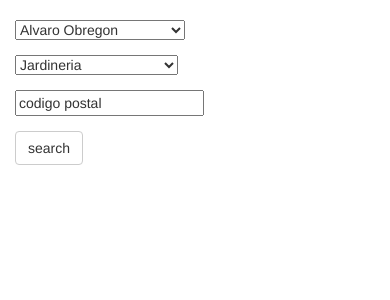
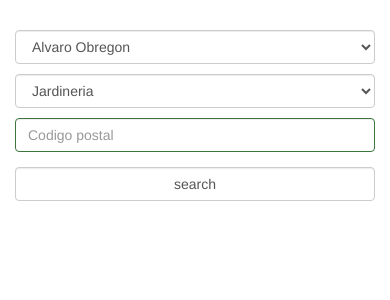
Before and after one commit to ChambitasHackaton/ChambitasWeb, a Django app: page / in a window 390 px wide. Shown: the part 185-485 px from the top of the page. Run offline with Django 3.2, Linux system fonts and the light colour scheme; parts of the project's set-up code (start-up, migrations or seed data) failed here and were passed over; some libraries are stand-ins or nearby versions.

Commit message:
bootstrap

```diff
--- /dev/null
+++ b/static/css/estilos.css
@@ -0,0 +1,8 @@
+.ok, .ok2{
+margin: 10px 0;
+}
+
+.ok2 {
+text-align:center;
+width:100%;
+}
--- a/templates/bases/base.html
+++ b/templates/bases/base.html
@@ -5,7 +5,7 @@
   <meta charset="UTF-8">
   <title>Chambitas</title>
   <link rel="stylesheet" href="{% static 'css/bootstrap.css' %}">
-  <!--<link rel="stylesheet" href="{% static 'css/estilos.css' %}">-->
+  <link rel="stylesheet" href="{% static 'css/estilos.css' %}"
  </head>
 
 <div class="container-fluid">
--- a/templates/index.html
+++ b/templates/index.html
@@ -1,11 +1,10 @@
 {% extends 'bases/base.html' %}
 {% load staticfiles %}
 {% block content %}
-
-<div class='col-md-offset-5'>
+<div class='row'>
+<div class='col-lg-4 col-lg-offset-4'>
 <form action='search' method='get'>
-<div class="form-group">
-<select name='delegacion'>
+<select class="form-control ok" name='delegacion'>
 	<option value="AO">Alvaro Obregon</option>
 	<option value="AZ">Azcapotzalco</option>
 	<option value="BJ">Benito Juarez</option>
@@ -23,24 +22,24 @@
 	<option value="VE">Venustiano Carranza</option>
 	<option value="XO">Xochimilco</option>
 </select>
-</div>
-<div class="form-group">
-<select name='oficio'>
+
+<select name='oficio' class="form-control ok">
 	<option value="JARDINERIA">Jardineria</option>
 	<option value="LIMPIEZA">Limpieza</option>
 	<option value="PLOMERIA Y ELECTRICIDAD">Plomeria y electricidad</option>
-		<option value="MASCOTAS">Mascotas</option
+	<option value="MASCOTAS">Mascotas</option>
 	<option value="ELECTRONICA">Electronica</option>
 	<option value="ALBANILERIA">Albanileria</option>
 	<option value="DECORACIONES">Decoraciones</option>
 	<option value="CARPINTERIA">Carpinteria</option>
 	<option value="HERRERIA">Herreria</option>
 </select>
+
+<div class="form-group has-success has-feedback">
+<input id='inputSuccess2' maxlength='5' aria-describedby='inputSuccess2Status' type='text' class='form-control' name='cp' placeholder='Codigo postal'>
 </div>
-<div class="form-group">
-	<input type='text' name='cp' value='codigo postal'>
+<input type='submit' class='form-control' value='search' class='btn btn-default'>
+</form>
 </div>
-	<input type='submit' value='search' class='btn btn-default'>
-
-	</form>
+</div>
 	{% endblock %}
```
Lines whose indentation alone changed are shown as unchanged.
